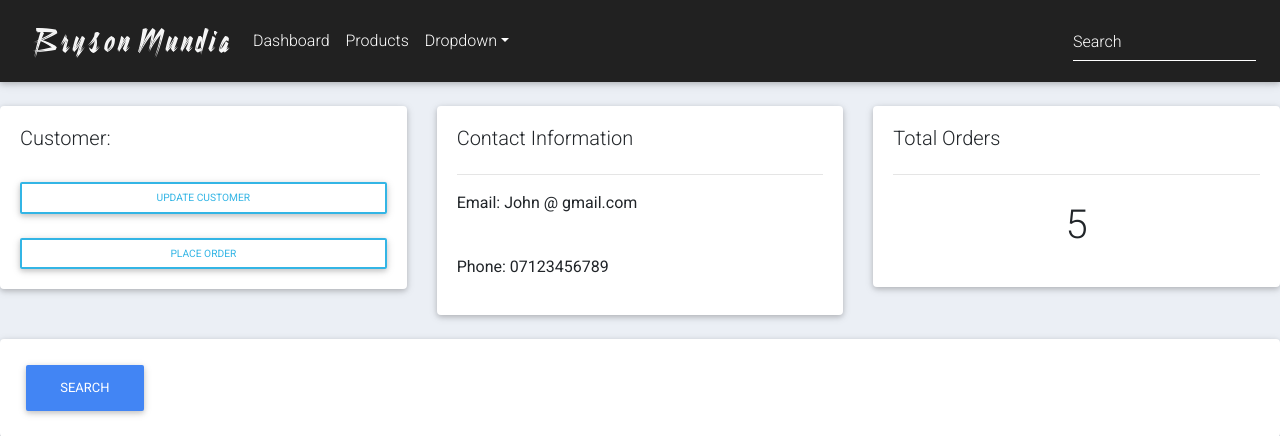
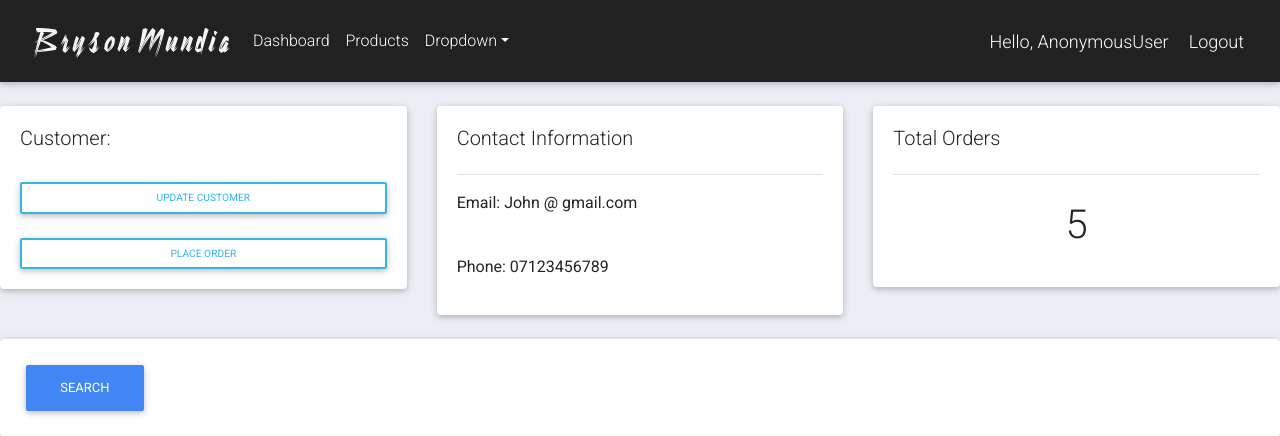
Before and after one commit to Bryson69/Customer-Management, a Django app: page /customer/1/ in a window 1280 px wide. Shown: the top 436 px of the page. Run offline with Django 3.2, Linux system fonts and the light colour scheme; data comes from the database, SQL or seed files in the repository; some libraries are stand-ins or nearby versions.

Commit message:
Add span to display the users name and for the logout functionality

```diff
--- a/accounts/templates/accounts/navbar.html
+++ b/accounts/templates/accounts/navbar.html
@@ -1,5 +1,12 @@
 {% load static %}
 <!--Navbar-->
+<style>
+    .hello-msg{
+        font-size: 18px;
+        color: #fff;
+        margin-right: 20px;
+    }
+</style>
 <nav class="navbar navbar-expand-lg navbar-dark elegant-color-dark">
 
     <!-- Navbar brand -->
@@ -34,12 +41,9 @@
 
         </ul>
         <!-- Links -->
+        <span class="hello-msg">Hello, {{request.user}}</span>
+        <span ><a  class="hello-msg" href="{% url 'logout' %}">Logout</a></span>
 
-        <form class="form-inline">
-            <div class="md-form my-0">
-                <input class="form-control mr-sm-2" type="text" placeholder="Search" aria-label="Search">
-            </div>
-        </form>
     </div>
     <!-- Collapsible content -->
 
```
